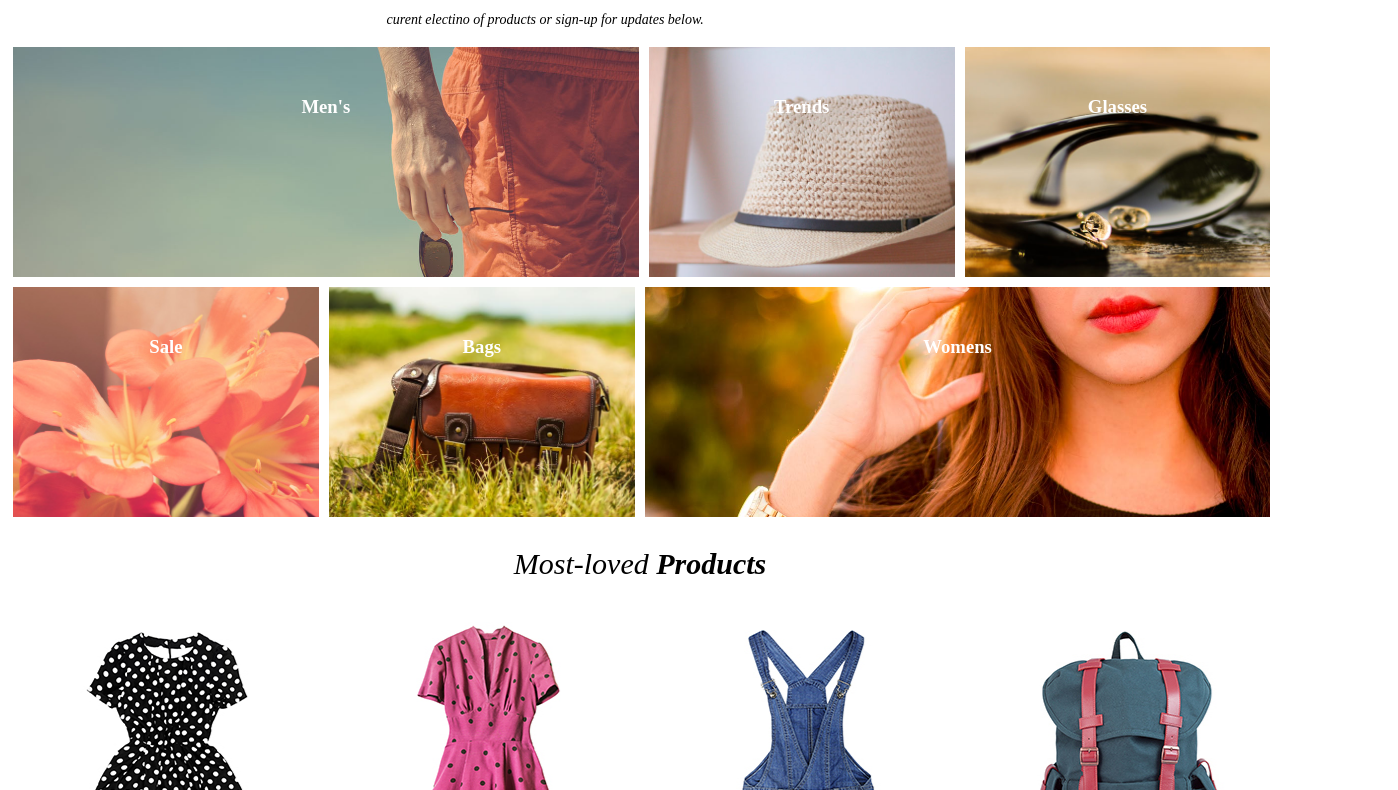
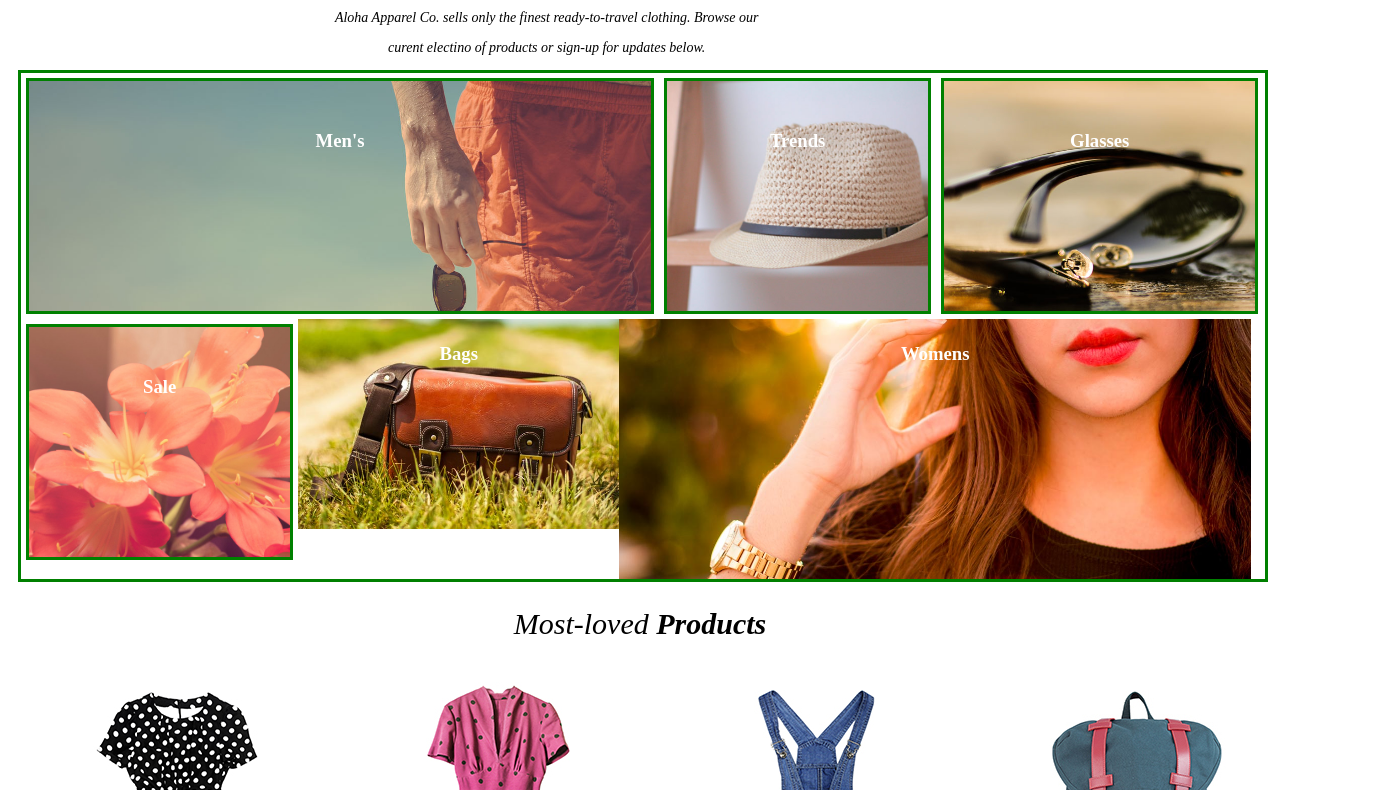
Before and after one commit to xufelixu/Aloha, a plain HTML site: page index.html in a window 1280 px wide. Shown: the part 480-1270 px from the top of the page, 1398 px wide, since content can reach past the window. Drawn offline with nearby package versions, Linux system fonts and the light colour scheme.

Commit message:
update on vackground pic

```diff
--- a/index.html
+++ b/index.html
@@ -16,19 +16,23 @@
 </head>
 
 <body>
+
+
+    <a href="./index.html" class="read-more">Read the article</a>
     <div class="navigation-container ">
 
         <div class="logo">
 
-            <header id="top">
+            <header>
                 <img src="project-01/images/aloha-logo.svg" alt="aloha-logo">
             </header>
 
         </div>
+        <a class="screen-reader-text" href="#about">Skip to content</a>
 
         <div class="navi">
 
-            <a href="#top">ABOUT</a>
+            <a href="#about">ABOUT</a>
             <a href="#shop">SHOP</a>
             <a href="#festure">FEATURE</a>
             <a href="#update">UPDATE</a>
@@ -49,13 +53,13 @@
 
     <div class="text-mid">
         <h2>Hand-Crafted <strong>Styles</strong></h2>
-        <h3>Aloha Apparel Co. sells only the finest ready-to-travel clothing.
+        <h3 id="about">Aloha Apparel Co. sells only the finest ready-to-travel clothing.
             Browse our <p>curent electino of products or
                 sign-up for updates below.</p>
         </h3>
     </div>
 
-    <div>
+
 
 
     <div class="category">
@@ -179,7 +183,7 @@
 
 
 
-    </div>
+
 
 
 
--- a/style.css
+++ b/style.css
@@ -1,5 +1,22 @@
 body* {
   font-family: "Raleway", sans-serif;
+}
+/* above all content */
+.screen-reader-text {
+  clip: rect(1px, 1px, 1px, 1px);
+  position: absolute !important;
+  height: 1px;
+  width: 1px;
+  overflow: hidden;
+}
+
+.screen-reader-text:focus {
+  clip: auto !important;
+  display: block;
+  height: auto;
+  left: 5px;
+  top: 5px;
+  width: auto;
 }
 
 .navigation-container {
@@ -121,7 +138,7 @@ h1 {
 
 .trends {
   background-image: url("./project-01/images/trends-category.jpg");
-  width: 24%;
+  width: 25%;
   height: 25vw;
   background-size: cover;
   padding-top: 30px;
@@ -130,7 +147,7 @@ h1 {
 
 .glasses {
   background-image: url("./project-01/images/glasses-category.jpg");
-  width: 23%;
+  width: 25%;
   height: 25vw;
   background-size: cover;
   padding-top: 30px;
@@ -139,7 +156,7 @@ h1 {
 
 .sales {
   background-image: url("./project-01/images/sale-category.jpg");
-  width: 23%;
+  width: 25%;
   height: 25vw;
   background-size: cover;
   padding-top: 30px;
@@ -541,51 +558,55 @@ h2 {
 @media only screen and (min-width: 1240px) {
   .men {
     background-image: url("./project-01/images/mens-category.jpg");
-    width: 45%;
+    width: 50%;
     height: 200px;
-    background-size: 100%;
+    background-size: cover;
     margin: 5px;
+    border: solid green;
   }
 
   .trends {
     background-image: url("./project-01/images/trends-category.jpg");
-    width: 22%;
+    width: 21%;
     height: 200px;
     background-size: cover;
     margin: 5px;
+    border: solid green;
   }
 
   .glasses {
     background-image: url("./project-01/images/glasses-category.jpg");
-    width: 22%;
+    width: 25%;
     height: 200px;
     background-size: cover;
     margin: 5px;
+    border: solid green;
   }
 
   .sales {
     background-image: url("./project-01/images/sale-category.jpg");
-    width: 22%;
+    width: 21%;
     height: 200px;
     background-size: cover;
     margin: 5px;
+    border: solid green;
   }
 
   .bags {
     background-image: url("./project-01/images/bags-category.jpg");
-    width: 22%;
+    width: 25%;
     height: 200px;
     background-size: cover;
-    margin: 5px;
+    padding: 5px;
     background-position: center bottom;
   }
 
   .womens {
     background-image: url("./project-01/images/womens-category.jpg");
-    width: 45%;
-    height: 200px;
+    width: 50%;
+    height: 250px;
     background-size: cover;
-    margin: 5px;
+    padding: 5px;
   }
 
   .sign-up-text {
@@ -601,10 +622,15 @@ h2 {
   }
 
   .category {
-    width: 110%;
+    border: solid green;
+    width: 100%;
   }
 
   .navi {
-    width: 200%;
+    width: 100%;
   }
 }
+
+html {
+  margin: 10px;
+}
```
Also changed, not shown: README.md, 3 other files. Lines whose indentation alone changed are shown as unchanged.
